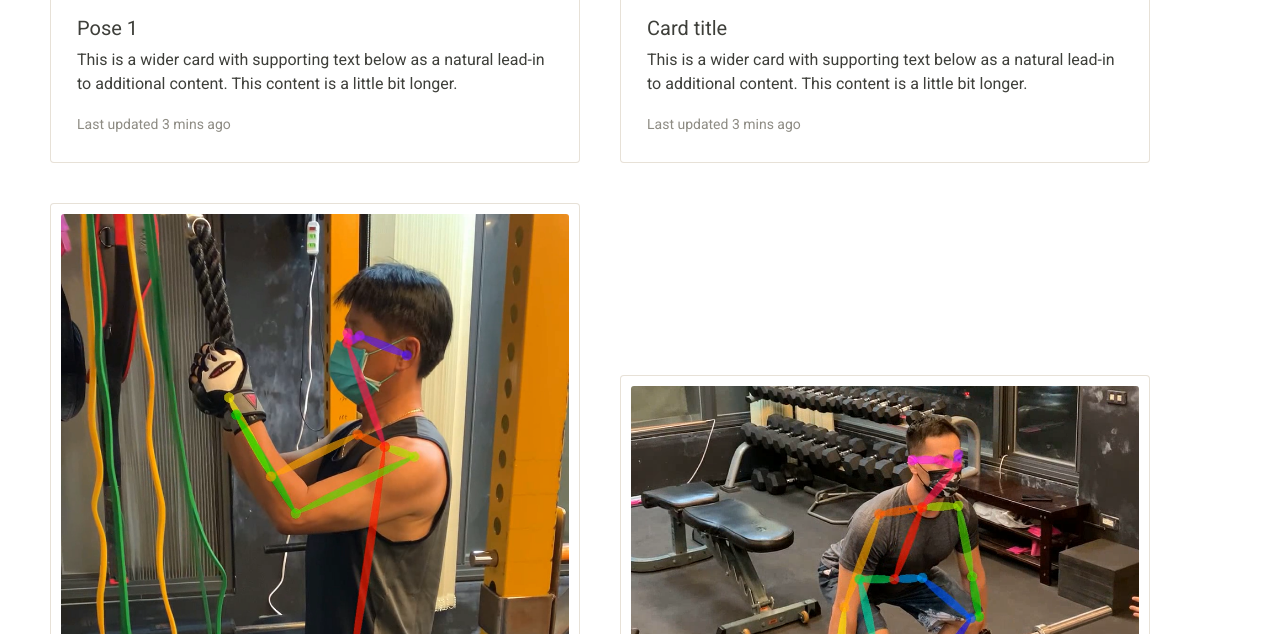
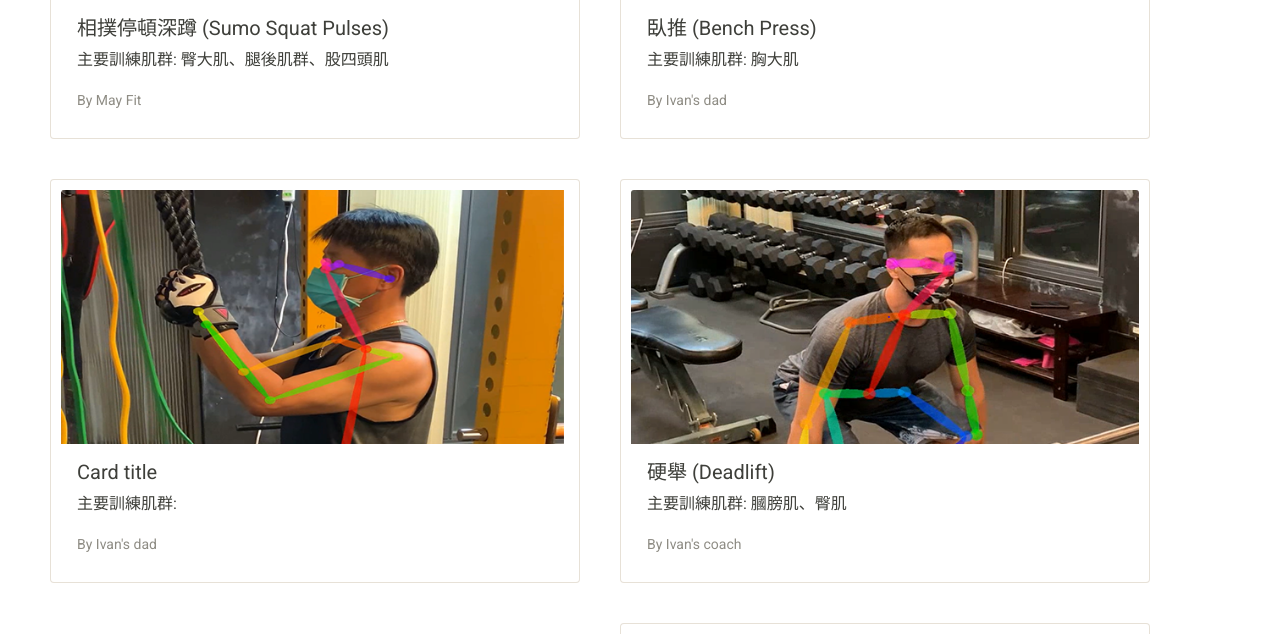
Before and after one commit to YunHaoW/Body_Recognization_Example, a Flask app: template templates/index.html in a window 1280 px wide. Shown: the part 498-1132 px from the top of the page. Run offline with Flask 2, Linux system fonts and the light colour scheme; the template is opened without the code that fills it, so the values that code supplies are empty; parts of the project's set-up code (start-up, migrations or seed data) failed here and were passed over; some libraries are stand-ins or nearby versions; grey boxes are pictures that could not be loaded.

Commit message:
index.html content

```diff
--- a/templates/index.html
+++ b/templates/index.html
@@ -39,55 +39,55 @@
 <div class="container">
     <div class="row align-items-end">
         <div class="card col" id="video_0001.mp4" onclick="redirectUrl(this.id)">
-            <img class="card-img-top" src="{{url_for('static', filename='img/video_0001.PNG')}}" alt="Card image cap">
+            <img class="card-img-top" src="{{url_for('static', filename='img/video_0001.png')}}" alt="Card image cap">
             <div class="card-body">
-                <h5 class="card-title">Pose 1</h5>
-                <p class="card-text">This is a wider card with supporting text below as a natural lead-in to additional content. This content is a little bit longer.</p>
-                <p class="card-text"><small class="text-muted">Last updated 3 mins ago</small></p>
+                <h5 class="card-title">相撲停頓深蹲 (Sumo Squat Pulses)</h5>
+                <p class="card-text">主要訓練肌群: 臀大肌、腿後肌群、股四頭肌</p>
+                <p class="card-text"><small class="text-muted">By May Fit</small></p>
             </div>
         </div>
         <div class="card col" id="video_0002.mp4" onclick="redirectUrl(this.id)">
-            <img class="card-img-top" src="{{url_for('static', filename='img/video_0002.PNG')}}" alt="Card image cap">
+            <img class="card-img-top" src="{{url_for('static', filename='img/video_0002.png')}}" alt="Card image cap">
             <div class="card-body">
-                <h5 class="card-title">Card title</h5>
-                <p class="card-text">This is a wider card with supporting text below as a natural lead-in to additional content. This content is a little bit longer.</p>
-                <p class="card-text"><small class="text-muted">Last updated 3 mins ago</small></p>
+                <h5 class="card-title">臥推 (Bench Press)</h5>
+                <p class="card-text">主要訓練肌群: 胸大肌</p>
+                <p class="card-text"><small class="text-muted">By Ivan's dad</small></p>
             </div>
         </div>
     </div>
     <div class="row align-items-end">
         <div class="card col" id="video_0003.mp4" onclick="redirectUrl(this.id)">
-            <img class="card-img-top" src="{{url_for('static', filename='img/video_0003.PNG')}}" alt="Card image cap">
+            <img class="card-img-top" src="{{url_for('static', filename='img/video_0003.png')}}" alt="Card image cap">
             <div class="card-body">
                 <h5 class="card-title">Card title</h5>
-                <p class="card-text">This is a wider card with supporting text below as a natural lead-in to additional content. This content is a little bit longer.</p>
-                <p class="card-text"><small class="text-muted">Last updated 3 mins ago</small></p>
+                <p class="card-text">主要訓練肌群: </p>
+                <p class="card-text"><small class="text-muted">By Ivan's dad</small></p>
             </div>
         </div>
         <div class="card col" id="video_0004.mp4" onclick="redirectUrl(this.id)">
-            <img class="card-img-top" src="{{url_for('static', filename='img/video_0004.PNG')}}" alt="Card image cap">
+            <img class="card-img-top" src="{{url_for('static', filename='img/video_0004.png')}}" alt="Card image cap">
             <div class="card-body">
-                <h5 class="card-title">Card title</h5>
-                <p class="card-text">This is a wider card with supporting text below as a natural lead-in to additional content. This content is a little bit longer.</p>
-                <p class="card-text"><small class="text-muted">Last updated 3 mins ago</small></p>
+                <h5 class="card-title">硬舉 (Deadlift)</h5>
+                <p class="card-text">主要訓練肌群: 膕膀肌、臀肌</p>
+                <p class="card-text"><small class="text-muted">By Ivan's coach</small></p>
             </div>
         </div>
     </div>
     <div class="row align-items-end">
         <div class="card col" id="video_0005.mp4" onclick="redirectUrl(this.id)">
-            <img class="card-img-top" src="{{url_for('static', filename='img/video_0005.PNG')}}" alt="Card image cap">
+            <img class="card-img-top" src="{{url_for('static', filename='img/video_0005.png')}}" alt="Card image cap">
             <div class="card-body">
-                <h5 class="card-title">Card title</h5>
-                <p class="card-text">This is a wider card with supporting text below as a natural lead-in to additional content. This content is a little bit longer.</p>
-                <p class="card-text"><small class="text-muted">Last updated 3 mins ago</small></p>
+                <h5 class="card-title">引體向上 (Pull-ups)</h5>
+                <p class="card-text">主要訓練肌群: 肱二頭肌、背闊肌</p>
+                <p class="card-text"><small class="text-muted">By Ivan's coach</small></p>
             </div>
         </div>
         <div class="card col" id="video_0006.mp4" onclick="redirectUrl(this.id)">
-            <img class="card-img-top" src="{{url_for('static', filename='img/video_0006.PNG')}}" alt="Card image cap">
+            <img class="card-img-top" src="{{url_for('static', filename='img/video_0006.png')}}" alt="Card image cap">
             <div class="card-body">
-                <h5 class="card-title">Card title</h5>
-                <p class="card-text">This is a wider card with supporting text below as a natural lead-in to additional content. This content is a little bit longer.</p>
-                <p class="card-text"><small class="text-muted">Last updated 3 mins ago</small></p>
+                <h5 class="card-title">後跨步半蹲(左) (Lunge Baby step(left))</h5>
+                <p class="card-text">主要訓練肌群: 加強核心、臀大肌、股四頭肌、大腿後側肌群、小腿</p>
+                <p class="card-text"><small class="text-muted">By May Fit</small></p>
             </div>
         </div>
     </div>
```
Also changed, not shown: static/img/video_0003.PNG, static/img/video_0004.PNG, static/img/video_0005.PNG.
